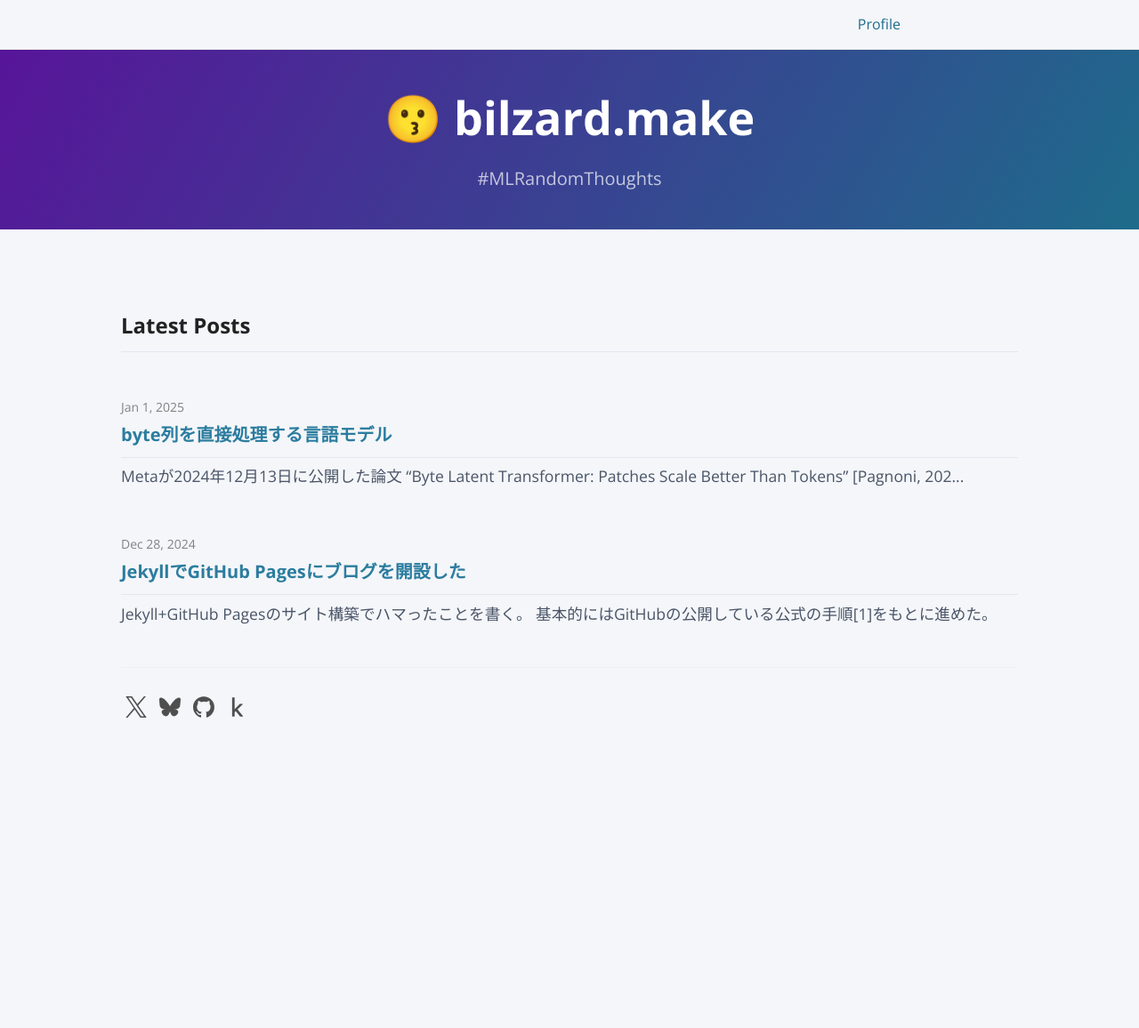
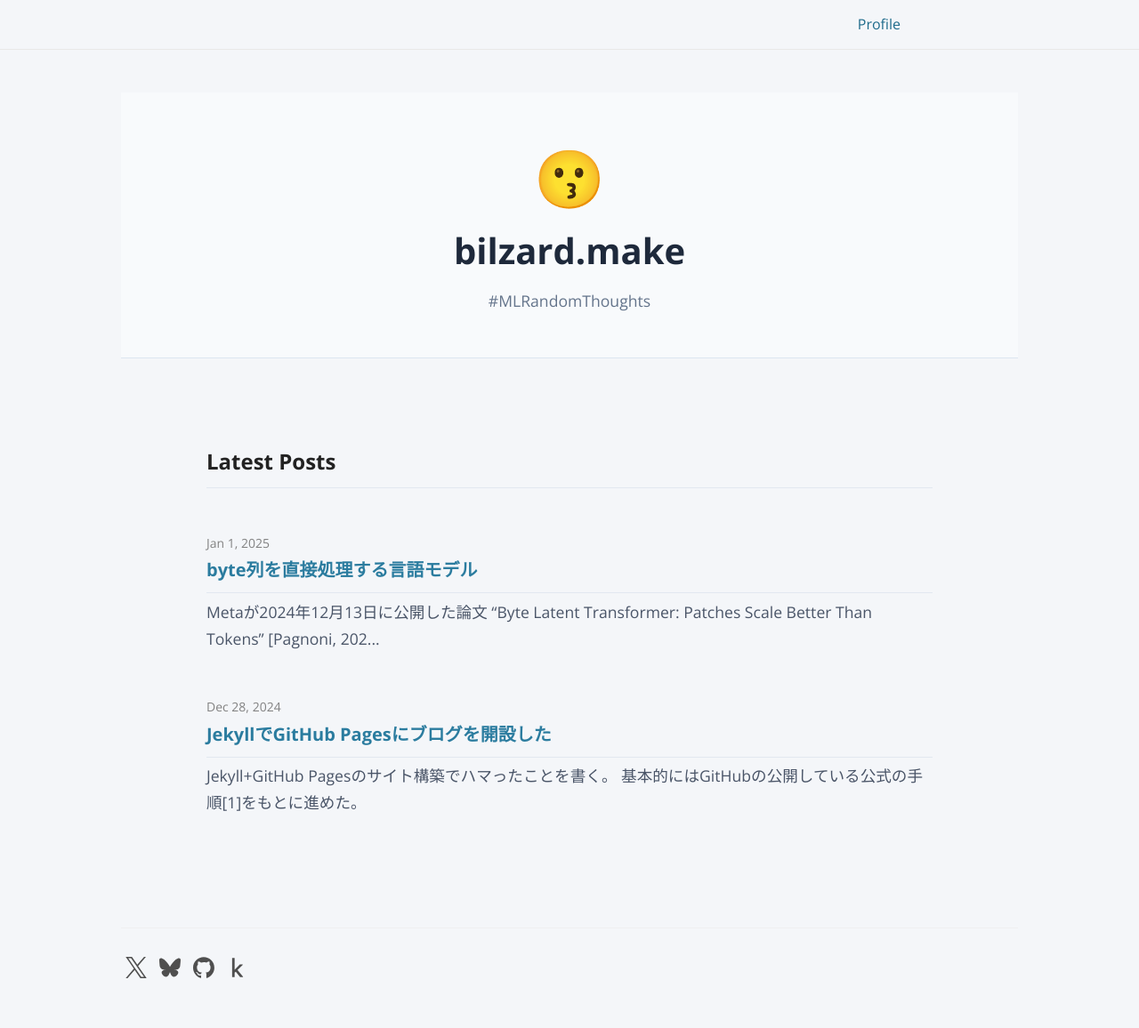
Before and after one commit to bilzard/bilzard.github.io, a Jekyll site: the page built from index.md, in a window 1280 px wide. Shown: the whole page at 89% size. Built offline with Jekyll 4.4.1, drawn with Linux system fonts in a browser that asks for light colours; before the commit the page ends 900 px from its top, so only the background shows below that.

Commit message:
タイトルと投稿のヘッダ定義を分離

```diff
--- a/_layouts/default.html
+++ b/_layouts/default.html
@@ -79,37 +79,6 @@
         {% if page.layout == 'post' %}
         {% assign page-tagline = page.tagline | escape  %}
         {% endif %}
-        <section class="page-header">
-            <h1 class="project-name">{{ emoji }} {{ page-title }}</h1>
-            <h2 class="project-tagline">{{ page-tagline }}</h2>
-            {% if page.layout == 'home' and site.github.is_project_page %}
-            <a href="{{ site.github.repository_url }}" class="btn">View on GitHub</a>
-            {% if site.show_downloads %}
-            <a href="{{ site.github.zip_url }}" class="btn">Download .zip</a>
-            <a href="{{ site.github.tar_url }}" class="btn">Download .tar.gz</a>
-            {% endif %}
-            {% endif %}
-            <!-- Post tagline -->
-            {% if page.layout == 'post' %}
-            <h2 class="project-date">
-                <time datetime="{{ page.date | date_to_xmlschema }}" itemprop="datePublished">
-                    {% assign date_format = site.cayman-blog.date_format | default: "%b %-d, %Y" %}
-                    {{ page.date | date: date_format }}
-                </time>
-                {% assign page_author = page.author | default: site.author | default: nil | escape %}
-                {% if page_author %}
-                • <span itemprop="author" itemscope itemtype="http://schema.org/Person"><span itemprop="name">{{ page_author }}</span></span>
-                {% endif %}
-            </h2>
-            <div class="tags">
-              {% for tag in page.tags %}
-                <span class="tag">#{{ tag }}</span>
-              {% endfor %}
-            </div>
-            {% endif %}
-            <!-- End: Post tagline -->
-        </section>
-
         <section class="main-content">
             {% if jekyll.environment == "development" and page.published == false %}
             <div style="background: #fff5b1; border: 1px solid #e2d100; color: #857000; padding: 10px; margin-bottom: 20px; text-align: center; font-weight: bold; border-radius: 5px;">
--- a/_layouts/home.html
+++ b/_layouts/home.html
@@ -1,18 +1,20 @@
 ---
 layout: default
 ---
-
-<div>
-
-  {{ content }}
-
+<header class="home-header">
+  {% if site.emoji %}
+    <div class="home-emoji">{{ site.emoji }}</div>
+  {% endif %}
+  <h1 class="home-title">{{ site.title | escape }}</h1>
+  <p class="home-tagline">{{ site.description | default: site.github.project_tagline | escape }}</p>
+</header>
+<div class="main-content"> {{ content }}
   <h2>Latest Posts</h2>
   <div>&nbsp;</div>
 
   <ul class="post-list">
     {% for post in site.posts %}
       <li>
-
         {% assign date_format = site.cayman-blog.date_format | default: "%b %-d, %Y" %}
         <span class="post-meta">{{ post.date | date: date_format }}</span>
 
@@ -35,5 +37,4 @@
       </li>
     {% endfor %}
   </ul>
-
 </div>
--- a/_sass/blog/_layout.scss
+++ b/_sass/blog/_layout.scss
@@ -87,20 +87,63 @@
   }
 }
 
-.page-header {
-  color: $header-heading-color;
+/* --- Home Header (トップページ用: 少し華やかに) --- */
+.home-header {
   text-align: center;
-  background-color: $header-bg-color;
-  background-image: linear-gradient(120deg, $header-bg-color-secondary, $header-bg-color);
+  padding: 4rem 1rem 3rem;
+  background-color: #f8fafc; /* ごく薄いグレーで領域を分ける */
+  border-bottom: 1px solid $border-color;
+  margin-bottom: 3rem;
 
-  /* paddingを大幅に削って高さを圧縮 */
-  @include large { padding: 2rem 4rem; }
-  @include medium { padding: 1.5rem 3rem; }
-  @include small { padding: 1.5rem 1rem; }
+  .home-emoji {
+    font-size: 4rem;
+    line-height: 1;
+    margin-bottom: 1rem;
+  }
 
-  h1, h2 {
-    margin-top: 0;
-    margin-bottom: 0.5rem;
+  .home-title {
+    font-size: 2.5rem;
+    font-weight: bold;
+    color: #1e293b;
+    margin: 0 0 0.5rem;
+  }
+
+  .home-tagline {
+    font-size: 1.1rem;
+    color: #64748b;
+    margin: 0;
+  }
+}
+
+/* --- Post Header (記事ページ用: Zenn風にシンプルに) --- */
+.post-header {
+  text-align: center;
+  padding: 3rem 1rem 2rem;
+  max-width: 50rem; /* タイトルが長すぎないように少し幅を絞る */
+  margin: 0 auto;
+
+  .post-title {
+    font-size: 2.2rem; /* H1より少し大きめ */
+    font-weight: bold;
+    color: #0f172a;
+    margin: 0 0 1rem;
+    line-height: 1.4;
+  }
+
+  .post-meta {
+    font-size: 0.95rem;
+    color: #64748b;
+    display: flex;
+    flex-wrap: wrap;
+    justify-content: center;
+    align-items: center;
+    gap: 1rem; /* 日付とタグの間隔 */
+  }
+
+  .post-tags {
+    display: flex;
+    gap: 0.5rem;
+    .tag { margin: 0; } /* 既存のタグスタイルのmarginをリセット */
   }
 }
 
```
Also changed, not shown: _layouts/post.html (+18 -0 lines).
